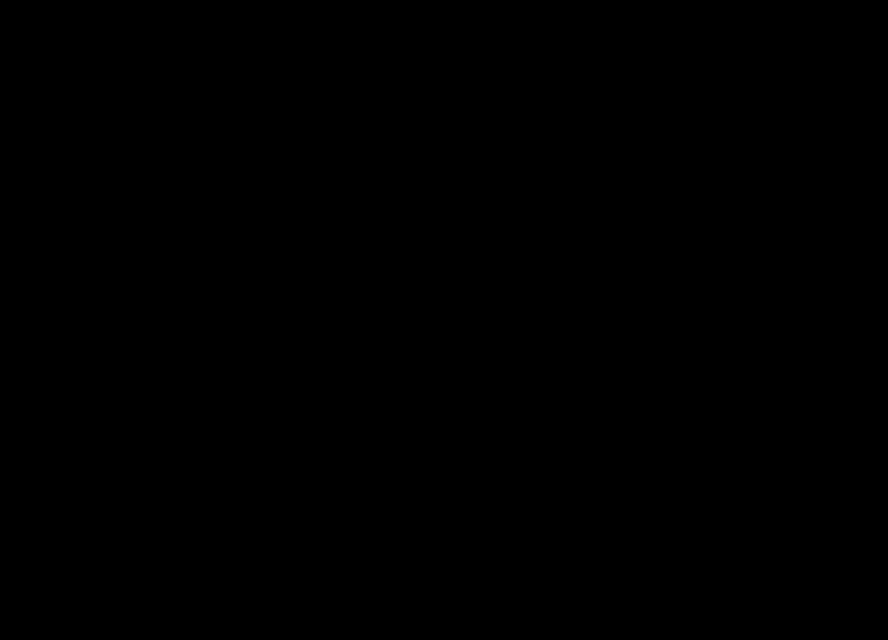
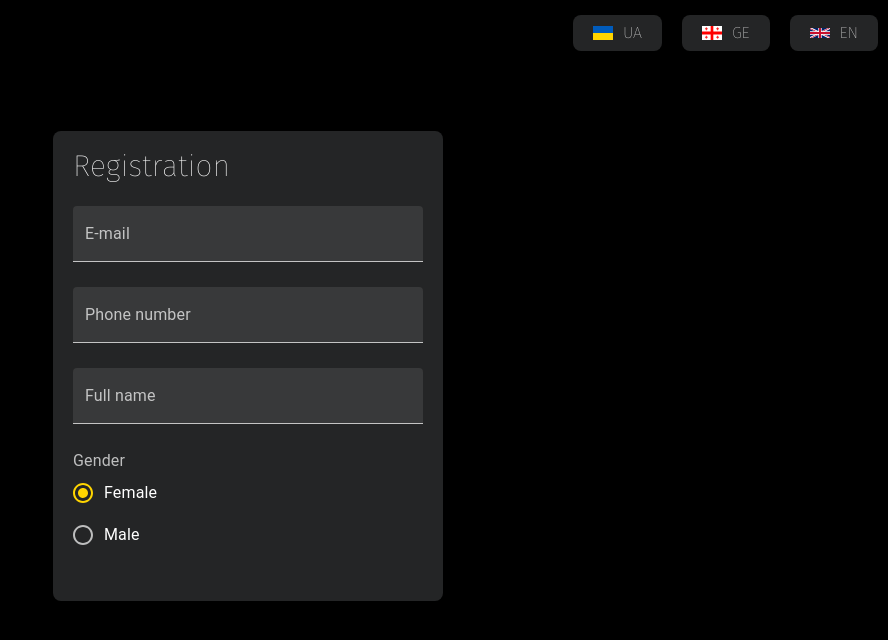
Before and after one commit to ZSabakh/solidarity-ua, a React (Create React App) app in the folder front/: page /register/donor in a window 1280 px wide. Before the commit this address had no page. Shown: the top 640 px of the page, without its empty margins (392-1280 px from the left). Built offline with nearby package versions, Linux system fonts and the light colour scheme.

Commit message:
added basic components to registration page

```diff
--- a/front/src/App.js
+++ b/front/src/App.js
@@ -10,7 +10,8 @@
       <Routes>
         <Route path="/" element={<Home />} />
         <Route path="/login" element={<Login />} />
-        <Route path="/register" element={<Register />} />
+        <Route path="/register/receiver" element={<Register />} />
+        <Route path="/register/donor" element={<Register />} />
       </Routes>
     </Router>
   );
--- a/front/src/components/lang/LanguageChooser.jsx
+++ b/front/src/components/lang/LanguageChooser.jsx
@@ -5,25 +5,26 @@
 import "./lang.css";
 
 export default function LanguageChooser() {
-  const changeLanguage = (lng) => {
+  const changeLanguage = (e, lng) => {
     localStorage.setItem("user_culture", lng);
     i18n.changeLanguage(lng);
+    e.preventDefault();
   };
 
   return (
     <div className="lang_container">
       <div>
-        <a href="#" onClick={() => changeLanguage("ua")}>
+        <a href="#" onClick={(e) => changeLanguage(e, "ua")}>
           <img src={UA} /> UA
         </a>
       </div>
       <div>
-        <a href="#" onClick={() => changeLanguage("ka")}>
+        <a href="#" onClick={(e) => changeLanguage(e, "ka")}>
           <img src={GE} /> GE
         </a>
       </div>
       <div>
-        <a href="#" onClick={() => changeLanguage("en")}>
+        <a href="#" onClick={(e) => changeLanguage(e, "en")}>
           <img src={EN} /> EN
         </a>
       </div>
--- a/front/src/containers/auth/Register.jsx
+++ b/front/src/containers/auth/Register.jsx
@@ -1,11 +1,73 @@
+import { TextField } from "@mui/material";
+import Radio from "@mui/material/Radio";
+import RadioGroup from "@mui/material/RadioGroup";
+import FormControlLabel from "@mui/material/FormControlLabel";
+import FormControl from "@mui/material/FormControl";
+import FormLabel from "@mui/material/FormLabel";
 import "./auth.css";
+import { useTranslation } from "react-i18next";
+import LanguageChooser from "../../components/lang/LanguageChooser";
 
 export default function Register() {
+  const { t } = useTranslation();
+
   return (
     <div>
+      <LanguageChooser />
       <div className="auth_container">
         <form action="" id="auth">
-          <h1>Registration</h1>
+          <h1>{t("registration")}</h1>
+          <div>
+            <TextField
+              fullWidth
+              label="E-mail"
+              variant="filled"
+              type="email"
+              name="email"
+            />
+          </div>
+          <div>
+            <TextField
+              fullWidth
+              type="number"
+              label={t("phone_number")}
+              variant="filled"
+              name="number"
+            />
+          </div>
+          <div>
+            <TextField
+              fullWidth
+              label={t("full_name")}
+              variant="filled"
+              name="fullname"
+              type="text"
+            />
+          </div>
+
+          <div>
+            <FormControl>
+              <FormLabel id="demo-radio-buttons-group-label">
+                {t("gender.title")}
+              </FormLabel>
+              <RadioGroup
+                aria-labelledby="demo-radio-buttons-group-label"
+                defaultValue="female"
+                name="radio-buttons-group"
+              >
+                <FormControlLabel
+                  value="female"
+                  control={<Radio />}
+                  label={t("gender.female")}
+                />
+                <FormControlLabel
+                  value="male"
+                  control={<Radio />}
+                  label={t("gender.male")}
+                />
+              </RadioGroup>
+            </FormControl>
+          </div>
         </form>
       </div>
     </div>
--- a/front/src/containers/auth/auth.css
+++ b/front/src/containers/auth/auth.css
@@ -16,7 +16,7 @@
 }
 
 #auth > div {
-  margin: 15px 0;
+  margin: 25px 0;
 }
 
 #auth > div input {
--- a/front/src/containers/home/Home.jsx
+++ b/front/src/containers/home/Home.jsx
@@ -17,8 +17,8 @@
           <h1>{t("portal_title")} 🇺🇦</h1>
           <span>Dummy text at this moment. It will be cool later!</span>
           <div className="home_auth">
-            <Link to="/register/consumer">{t("i_need_accommodation")}</Link>
-            <Link to="/register/producer">{t("i_have_accommodation")}</Link>
+            <Link to="/register/receiver">{t("i_need_accommodation")}</Link>
+            <Link to="/register/donor">{t("i_have_accommodation")}</Link>
           </div>
         </div>
         <Partners />
--- a/front/src/resources/locales/en/translation.json
+++ b/front/src/resources/locales/en/translation.json
@@ -1,5 +1,13 @@
 {
     "portal_title": "Portal for ukraine",
     "i_have_accommodation": "I have accommodation",
-    "i_need_accommodation": "I need accommodation"
+    "i_need_accommodation": "I need accommodation",
+    "registration": "Registration",
+    "phone_number": "Phone number",
+    "full_name": "Full name",
+    "gender": {
+        "title": "Gender",
+        "male": "Male",
+        "female": "Female"
+    }
 }
--- a/front/src/resources/locales/ka/translation.json
+++ b/front/src/resources/locales/ka/translation.json
@@ -1,5 +1,13 @@
 {
     "portal_title": "პორტალი უკრაინის დასახმარებლად",
     "i_have_accommodation": "მე მაქვს საცხოვრებელი",
-    "i_need_accommodation": "მე მჭირდება საცხოვრებელი"
+    "i_need_accommodation": "მე მჭირდება საცხოვრებელი",
+    "registration": "რეგისტრაცია",
+    "phone_number": "ტელეფონის ნომერი",
+    "full_name": "სახელი/გვარი",
+    "gender": {
+        "title": "სქესი",
+        "male": "მამრობითი",
+        "female": "მდედრობითი"
+    }
 }
--- a/front/src/resources/locales/ua/translation.json
+++ b/front/src/resources/locales/ua/translation.json
@@ -1,5 +1,13 @@
 {
     "portal_title": "портал для україни",
     "i_have_accommodation": "Притулок для біженців з України",
-    "i_need_accommodation": "Я потребую притулку"
+    "i_need_accommodation": "Я потребую притулку",
+    "registration": "Реєстрація",
+    "phone_number": "Телефонний номер",
+    "full_name": "Повне ім'я",
+    "gender": {
+        "title": "Стать",
+        "male": "Чоловічий",
+        "female": "Жіночий"
+    }
 }
```
